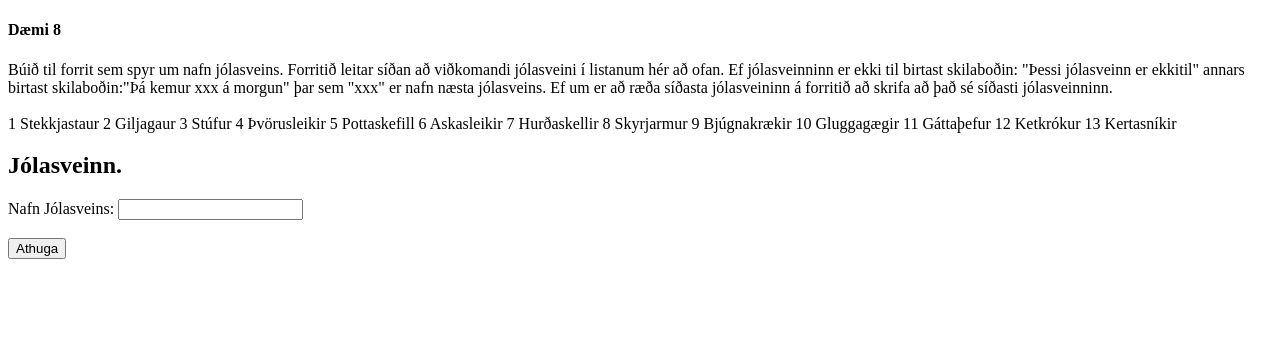
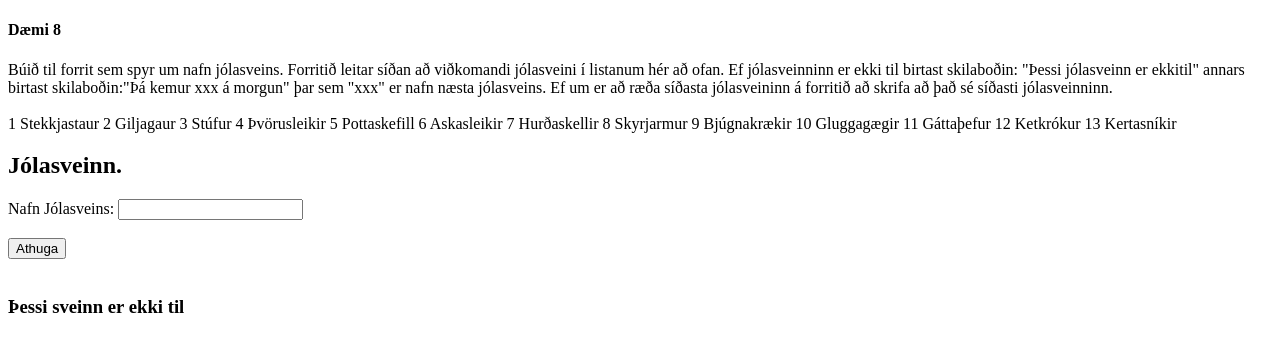
Before and after one commit to ArniZenux/2004JS, a plain HTML site: page d8.html in a window 1280 px wide. Both pictures are taken after a click on the button "Athuga". Drawn offline with Linux system fonts and the light colour scheme.

Commit message:
update update

```diff
--- a/d8.html
+++ b/d8.html
@@ -27,7 +27,7 @@
 </h3>
 
 <h3>
-<p id="split"></p>
+<p id="sveinn_"></p>
 </h3>
 
 <script type="text/javascript">
@@ -37,58 +37,67 @@ function FinnaJolaSveinn(){
 
 	var nafn = document.getElementById("jolasveinn").value;
 
+	var nafn = nafn.toLowerCase();
 
-    var jolaData = ['Stekkjastaur','Giljagaur','Stúfur','Þvörusleikir','Pottaskefill','Askasleikir','Hurðaskellir','Skyrjarmur','Bjúgnakrækir','Gluggagægir','Gáttaþefur','Ketkrókur','Kertasníkir']
+	var jolaData_lower = [];
+
+    var jolaData = [
+    	'Stekkjastaur',
+    	'Giljagaur',
+    	'Stúfur',
+    	'Þvörusleikir',
+    	'Pottaskefill',
+    	'Askasleikir',
+    	'Hurðaskellir',
+    	'Skyrjarmur',
+    	'Bjúgnakrækir',
+    	'Gluggagægir',
+    	'Gáttaþefur',
+    	'Ketkrókur',
+    	'Kertasníkir' ];
 
 
     var i;
     var nr;
-    for(i=0; i<jolaData.length; i++){
-    	if(nafn == jolaData[i]){
-    		nr = i;
-    		console.log("Til");
-    		console.log(nr);
- 	   	}
- 	   	else{
- 	   		console.log("Ekki til");
- 	   	}
+    var nr_new;
+    var nr_new_2;
+	var strengur1 = '';
+
+    for(i = 0; i < jolaData.length; i++){
+    	jolaData_lower.push(jolaData[i].toLowerCase());
     }
 
-    console.log(jolaData[nr]);
+    console.log(jolaData_lower);
 
-    var new_nr = nr;
+    if(jolaData_lower.includes(nafn)){
+	    for(i=0; i<jolaData_lower.length; i++){
+	    	if(nafn == jolaData_lower[i]){
+	    		nr = i;
+	 	   	}
+	 	   	else{
+	 	   		//console.log("þessi sveinn er ekki til!");
+	 	   	}
+	    }
 
-    if(new_nr < 12){
-    	console.log('lol');
+
+	    if(nr < 12){
+	    	nr_new = nr + 1;
+	    	nr_new_2 = nr_new + 1;
+	    	//console.log(jolaData_lower[nr_new] + ' kemur á morgun og næsti jólasveinn er  ' + jolaData_lower[nr_new_2] );
+   	        strengur1 = 'Þá kemur ' +jolaData[nr_new] + ' á morgun þar sem ' + jolaData[nr_new_2] + ' er nafn næsta jólasveins';
+   	        document.getElementById("sveinn_").innerHTML = strengur1;
+	    }
+	    else if(nr == 12){
+	    	document.getElementById("sveinn_").innerHTML = "Siðasti sveininn";
+	    	console.log("Siðasti sveininn");
+	    }
     }
 
-
-	/*
-    new_nr = nr + 1;
-    new_nr2 = new_nr + 1;
-
-    if(new_nr == 12){
-    	console.log("Siðasti, Kemur í daginn " + jolaData[new_nr]);
-    }
     else{
-    	console.log("Kemur á morgun " + jolaData[new_nr]);
-
+    	document.getElementById("sveinn_").innerHTML = "Þessi sveinn er ekki til";
+    	console.log("þessi sveinn er ekki til ");
     }
 
-    var lysing = 'Kemur á morgun ' + jolaData[new_nr];
-
-    document.getElementById("check").innerHTML = lysing;
-	*/
-
-/*
-    console.log(jolaData[4])
-    if(jolaData.includes(nafn)){
-    	console.log("Þá kemur ");
-    }
-    else{
-    	console.log("Jólasveinn er ekki til");
-    }
-    */
 }
 </script>
 </body>
```
Also changed, not shown: index.html (+1 -1 lines).
